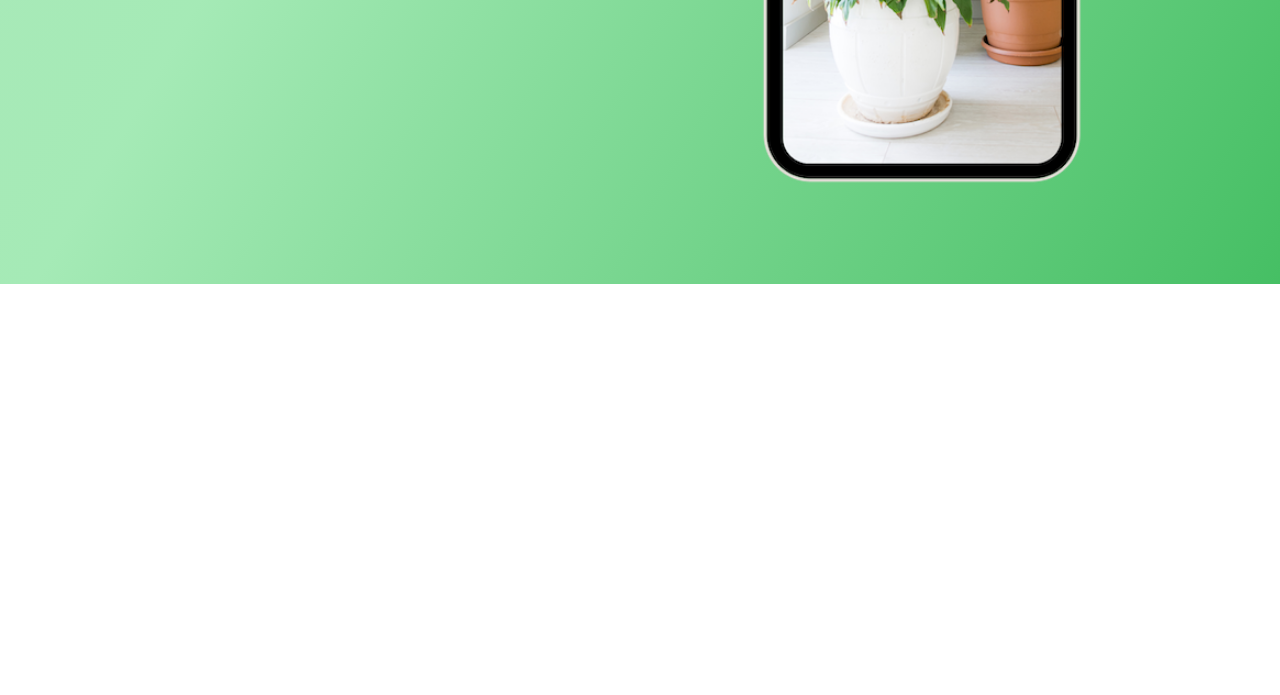
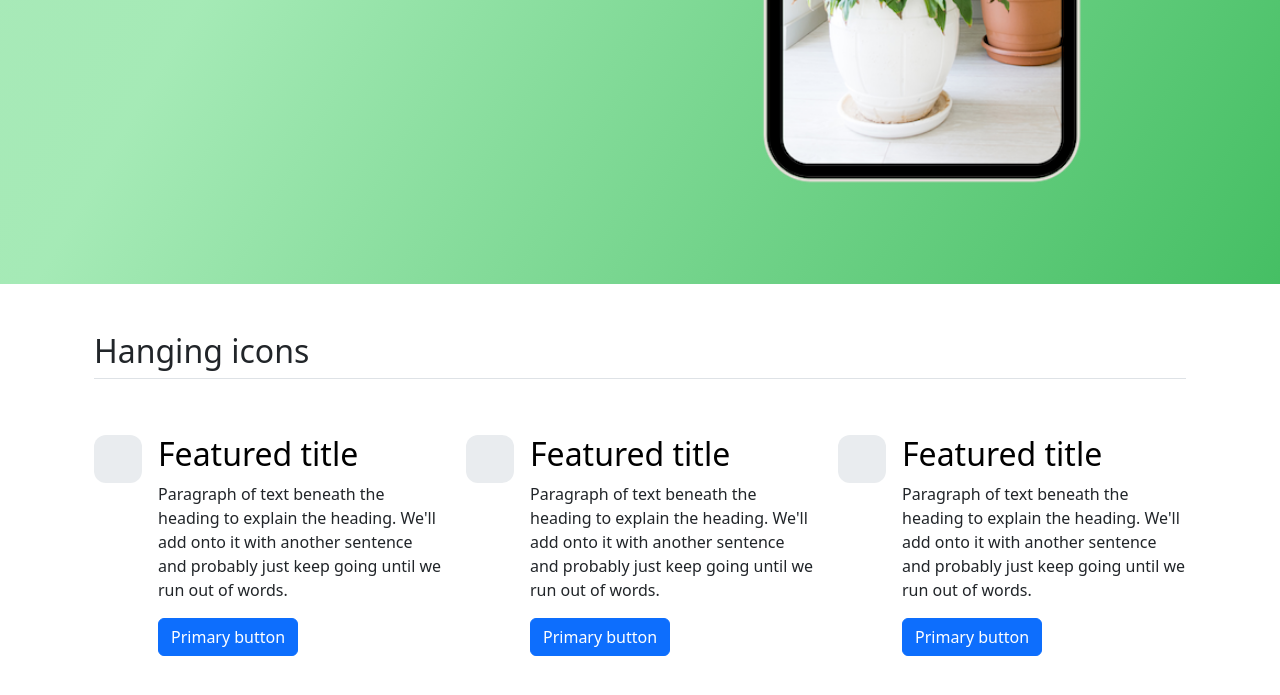
Before and after one commit to akwnorris/green-thumb, a plain HTML site: page index.html in a window 1280 px wide. Shown: the part 561-1256 px from the top of the page. Before the commit the page ends 845 px from the top, so only its background shows below. Drawn offline with nearby package versions, Linux system fonts and the light colour scheme.

Commit message:
Add hanging icons section to index.html

```diff
--- a/index.html
+++ b/index.html
@@ -38,7 +38,47 @@
   </section>
   <!-- Features -->
   <section id="features">
-
+    <div class="container px-4 py-5" id="hanging-icons">
+      <h2 class="pb-2 border-bottom">Hanging icons</h2>
+      <div class="row g-4 py-5 row-cols-1 row-cols-lg-3">
+        <div class="col d-flex align-items-start">
+          <div class="icon-square text-body-emphasis bg-body-secondary d-inline-flex align-items-center justify-content-center fs-4 flex-shrink-0 me-3">
+            <svg class="bi" width="1em" height="1em"><use xlink:href="#toggles2"></use></svg>
+          </div>
+          <div>
+            <h3 class="fs-2 text-body-emphasis">Featured title</h3>
+            <p>Paragraph of text beneath the heading to explain the heading. We'll add onto it with another sentence and probably just keep going until we run out of words.</p>
+            <a href="#" class="btn btn-primary">
+              Primary button
+            </a>
+          </div>
+        </div>
+        <div class="col d-flex align-items-start">
+          <div class="icon-square text-body-emphasis bg-body-secondary d-inline-flex align-items-center justify-content-center fs-4 flex-shrink-0 me-3">
+            <svg class="bi" width="1em" height="1em"><use xlink:href="#cpu-fill"></use></svg>
+          </div>
+          <div>
+            <h3 class="fs-2 text-body-emphasis">Featured title</h3>
+            <p>Paragraph of text beneath the heading to explain the heading. We'll add onto it with another sentence and probably just keep going until we run out of words.</p>
+            <a href="#" class="btn btn-primary">
+              Primary button
+            </a>
+          </div>
+        </div>
+        <div class="col d-flex align-items-start">
+          <div class="icon-square text-body-emphasis bg-body-secondary d-inline-flex align-items-center justify-content-center fs-4 flex-shrink-0 me-3">
+            <svg class="bi" width="1em" height="1em"><use xlink:href="#tools"></use></svg>
+          </div>
+          <div>
+            <h3 class="fs-2 text-body-emphasis">Featured title</h3>
+            <p>Paragraph of text beneath the heading to explain the heading. We'll add onto it with another sentence and probably just keep going until we run out of words.</p>
+            <a href="#" class="btn btn-primary">
+              Primary button
+            </a>
+          </div>
+        </div>
+      </div>
+    </div>
   </section>
   <!-- Testimonial -->
   <section id="testimonial">
```
